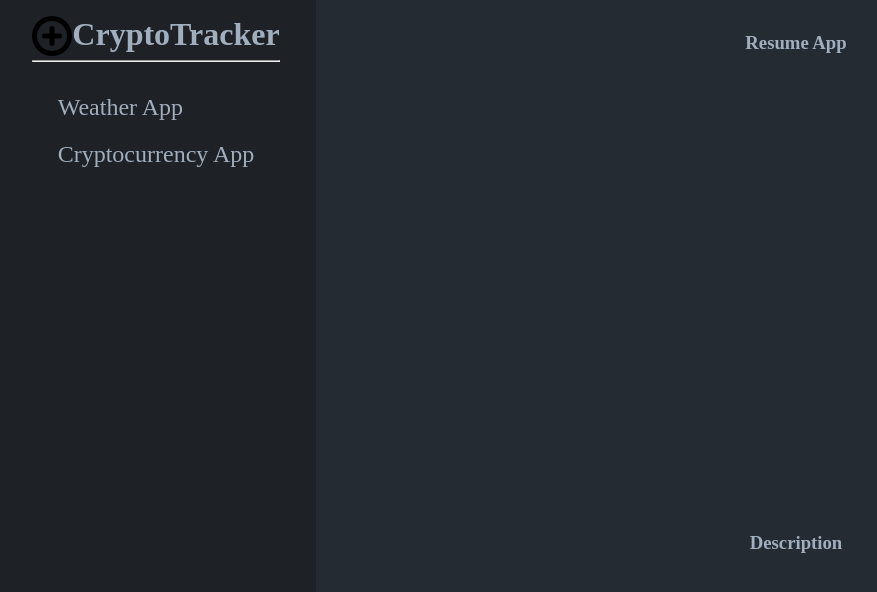
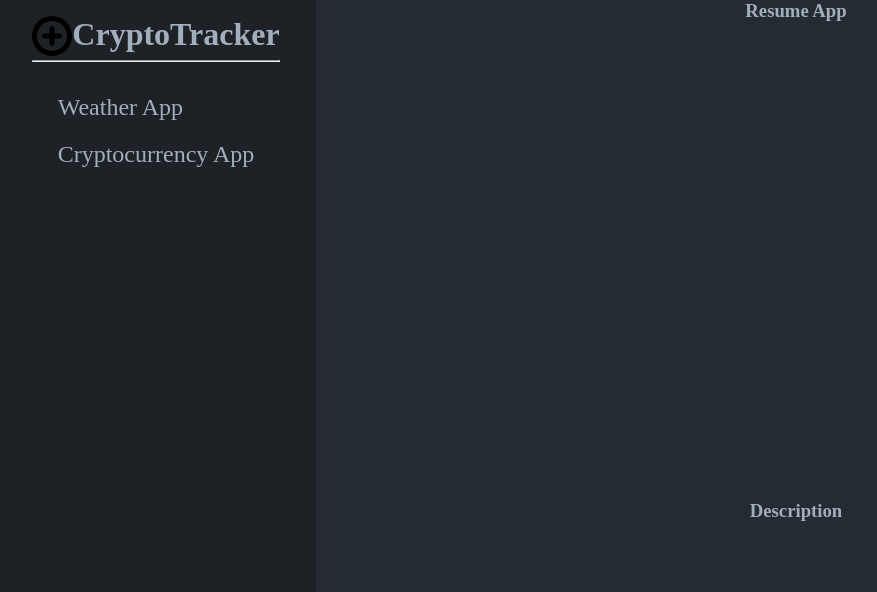
Before and after one commit to JagWoyat/resume-app, a React (Vite) app: page / in a window 1280 px wide. Shown: the top 592 px of the page, without its empty margins (4-881 px from the left). Built offline with nearby package versions, Linux system fonts and the light colour scheme.

Commit message:
styling improvments

```diff
--- a/src/components/Sidebar/Sidebar.module.css
+++ b/src/components/Sidebar/Sidebar.module.css
@@ -1,6 +1,6 @@
 .wrapper {
   display: block;
-  position: absolute;
+  position: fixed;
   background-color: #1e2126;
   top: 0px;
   left: 0px;
--- a/src/components/Sidebar/Title.jsx
+++ b/src/components/Sidebar/Title.jsx
@@ -1,7 +1,7 @@
 import React from "react";
 import styles from "./Title.module.css";
 import { Link } from "react-router-dom";
-import icon from "./../../asstets/add.svg";
+import icon from "./../../assets/add.svg";
 import Icon from "../common/Icon";
 
 export default function Title() {
--- a/src/index.css
+++ b/src/index.css
@@ -13,6 +13,8 @@ body {
     color: #a1aebd;
 }
 
-main {
-    padding: 2rem;
+.center {
+    display: flex;
+    align-items: center;
+    justify-content: center;
 }
```
Also changed, not shown: src/asstets/add.svg (deleted).
